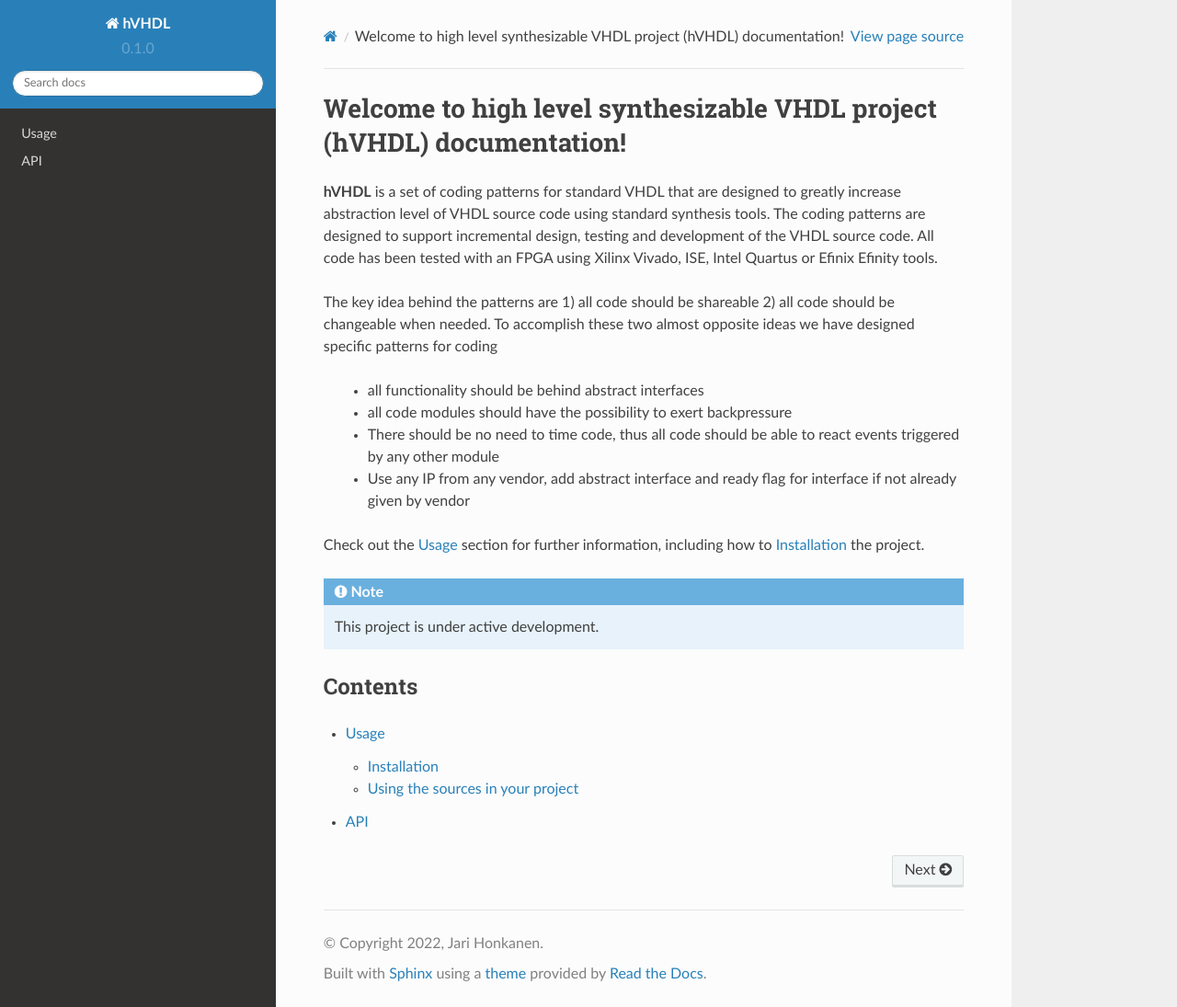
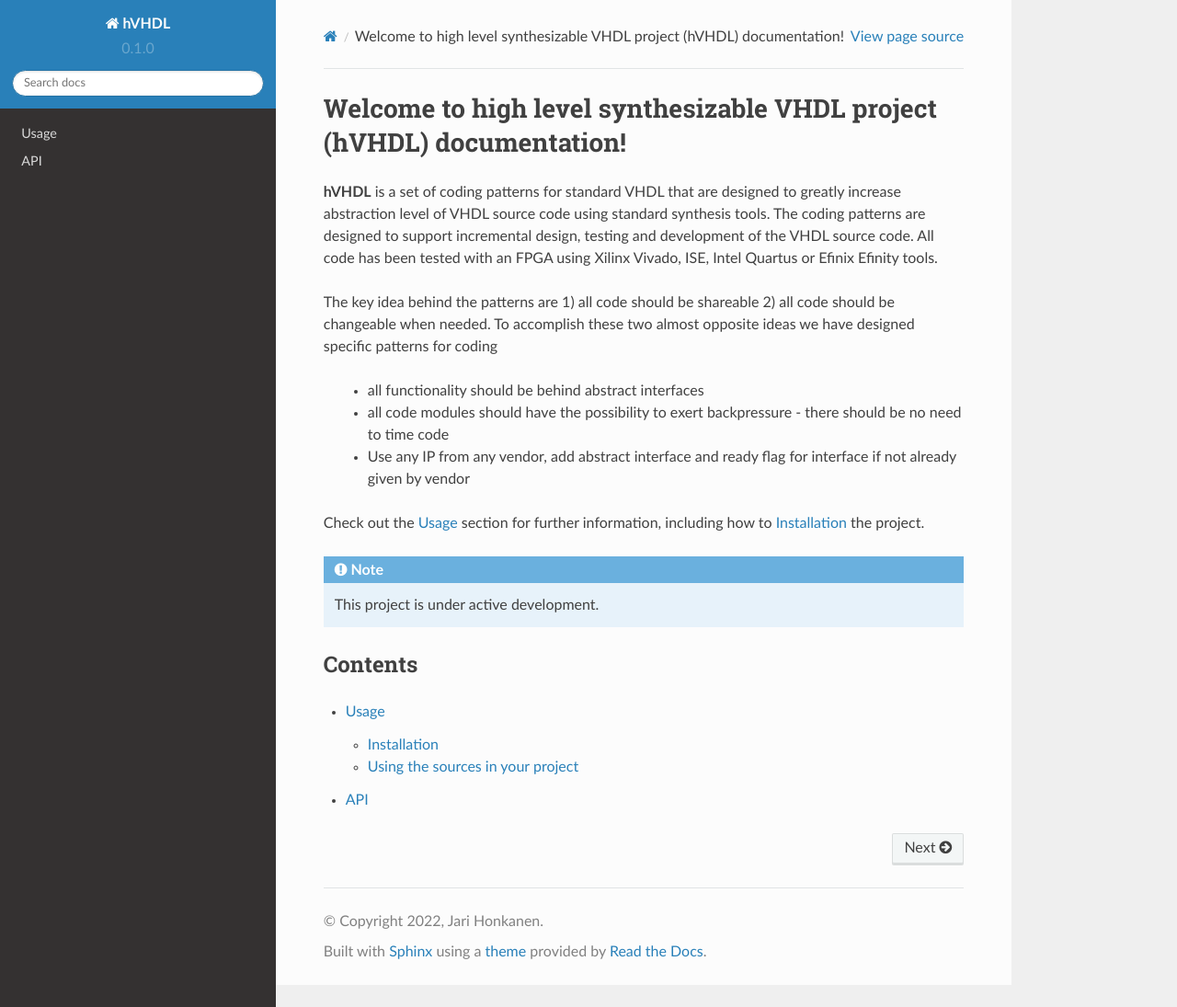
Before and after one commit to hVHDL/hVHDL, a Sphinx documentation site: the page built from docs/source/index.rst, in a window 1280 px wide and 1095 px high. Shown: the whole window at 92% size. Built offline with Sphinx 7.4.7 and the Read the Docs theme 2.0.0, drawn with Linux system fonts in a browser that asks for light colours; pages that are not in the unit, such as notebooks, are missing from menus.

Commit message:
Update index.rst

```diff
--- a/docs/source/index.rst
+++ b/docs/source/index.rst
@@ -6,8 +6,7 @@ Welcome to high level synthesizable VHDL project (hVHDL) documentation!
 The key idea behind the patterns are 1) all code should be shareable 2) all code should be changeable when needed.
 To accomplish these two almost opposite ideas we have designed specific patterns for coding
    - all functionality should be behind abstract interfaces
-   - all code modules should have the possibility to exert backpressure
-   - There should be no need to time code, thus all code should be able to react events triggered by any other module
+   - all code modules should have the possibility to exert backpressure - there should be no need to time code
    - Use any IP from any vendor, add abstract interface and ready flag for interface if not already given by vendor
 
 Check out the :doc:`usage` section for further information, including
```
